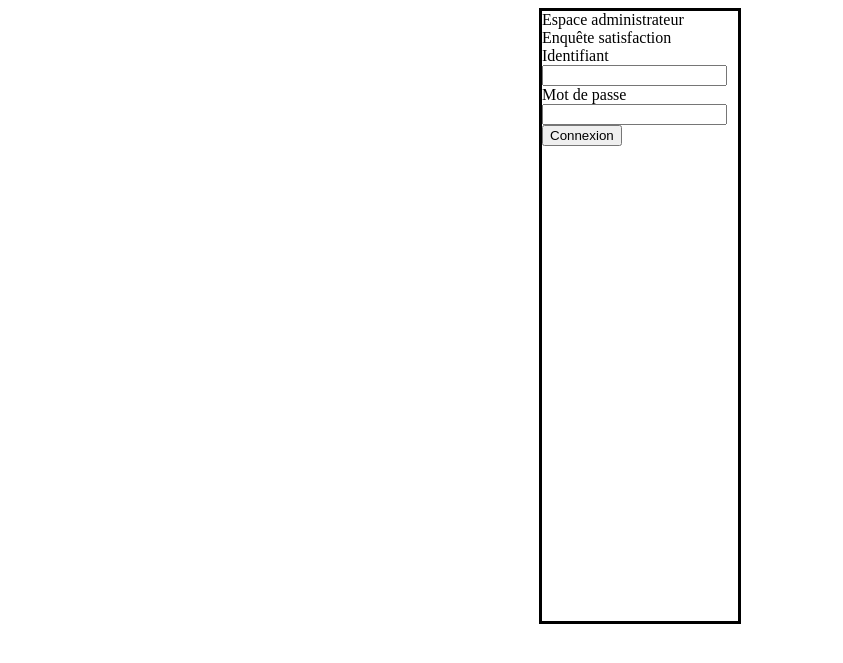
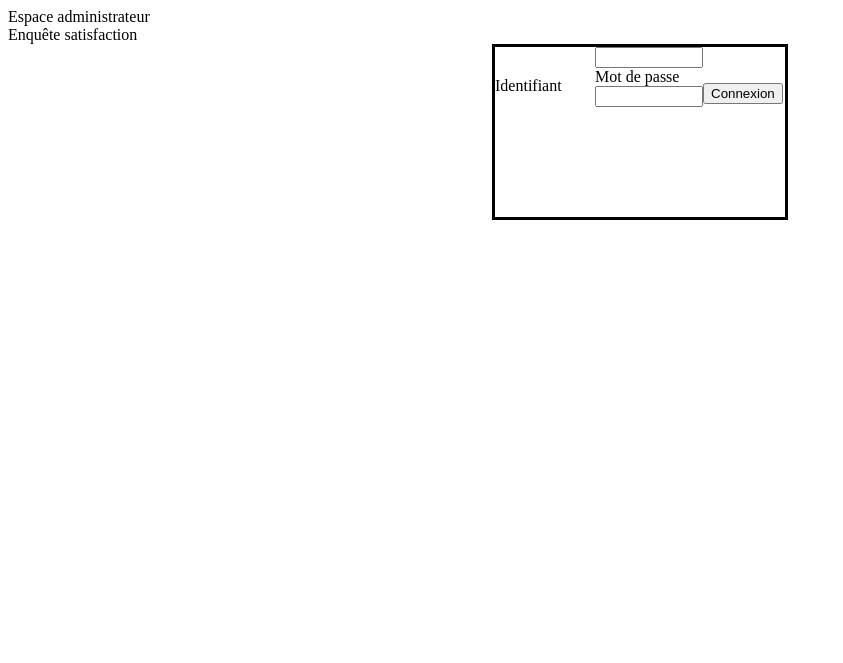
Before and after one commit to Anto7929/EnqueteSatisfaction, a PHP site: page / in a window 1280 px wide. Shown: the top 663 px of the page, without its empty margins (0-843 px from the left). Run offline with PHP 8.4, Linux system fonts and the light colour scheme.

Commit message:
Ajustement page de connexion

```diff
--- a/css/styles.css
+++ b/css/styles.css
@@ -1,32 +1,24 @@
 #connexion{
     position: relative;
-    width: 196px;
-    height: 610px;
+    width: 290px;
+    height: 170px;
     margin-left: auto;
     margin-right: auto;
     border-style: solid;
 
 }
-ul {
-    list-style-type: none;
-    margin: 0;
-    padding: 0;
-    width: 100%;
-    height: auto;
-    background-color: #f1f1f1;
-    position: relative;
-    overflow: auto;
+
+.en-teteDivCo{
+    position: absolute;
 }
 
-ul li a {
+.connexion{
+    width: 100px;
     display: block;
     float: left;
-    color: #000;
-    padding: 15px;
-    text-decoration: none;
+
 }
 
-ul li a:hover {
-    background-color: #555;
-    color: white;
+#label-co{
+    margin-top: 30px;
 }
--- a/index.php
+++ b/index.php
@@ -11,13 +11,13 @@ and open the template in the editor.
         <title></title>
     </head>
     <body>
+            <label class="en-teteDivCo">Espace administrateur</label><br>
+            <label class="en-teteDivCo">Enquête satisfaction</label><br />
         <div id="connexion">
-            <label>Espace administrateur</label>
-            <label>Enquête satisfaction</label>
-            <label>Identifiant</label>
-            <input type="text" placeholder="" name="username" required>
-            <label>Mot de passe</label>
-            <input type="password" placeholder="" name="password" required>
+            <label id="label-co" class="connexion">Identifiant</label>
+            <input class="connexion" type="text" placeholder="" name="username" required><br>
+            <label class="connexion">Mot de passe</label>
+            <input class="connexion" type="password" placeholder="" name="password" required><br>
             <input type="submit" id='submit' value='Connexion'>
         </div>
 
--- a/nbproject/private/private.xml
+++ b/nbproject/private/private.xml
@@ -2,8 +2,6 @@
 <project-private xmlns="http://www.netbeans.org/ns/project-private/1">
     <editor-bookmarks xmlns="http://www.netbeans.org/ns/editor-bookmarks/2" lastBookmarkId="0"/>
     <open-files xmlns="http://www.netbeans.org/ns/projectui-open-files/2">
-        <group>
-            <file>file:/home/pereza/NetBeansProjects/EnqueteSatisfaction/index.php</file>
-        </group>
+        <group/>
     </open-files>
 </project-private>
```
